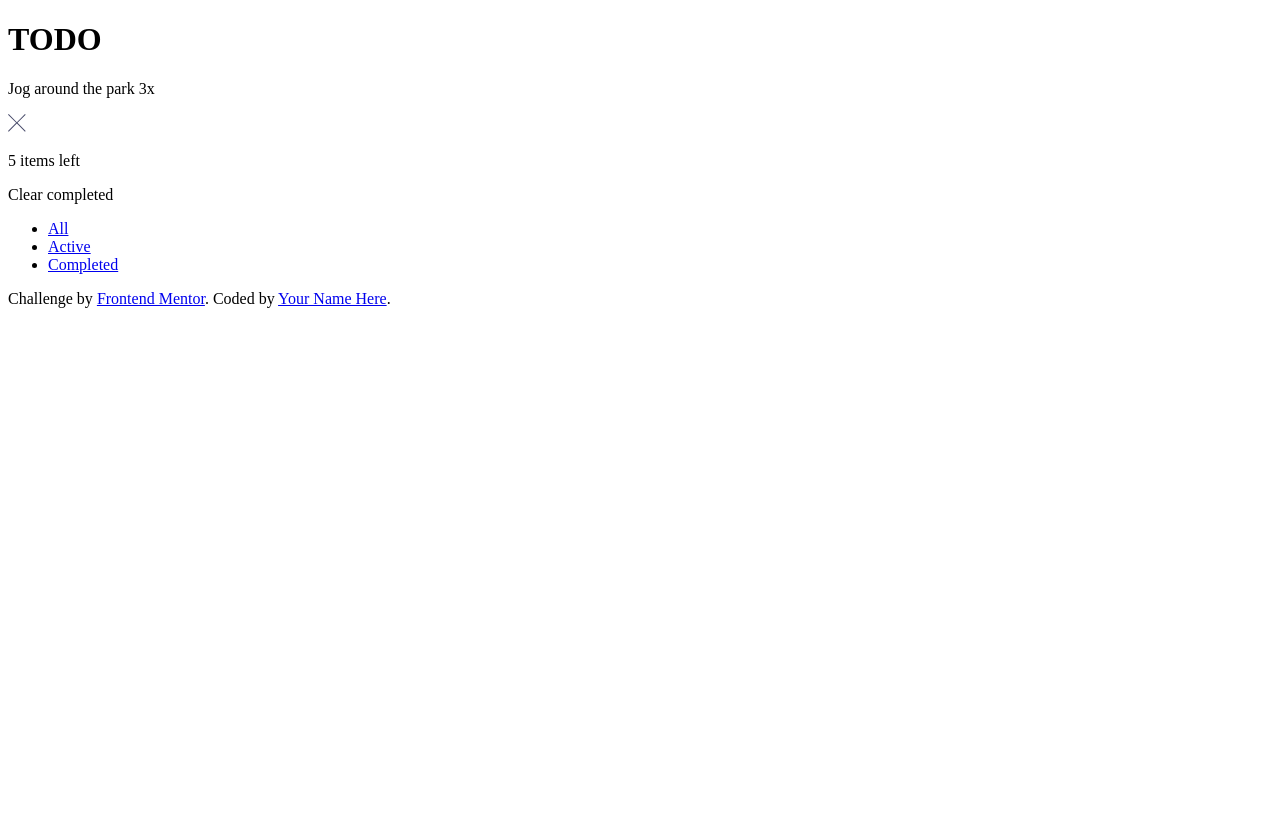
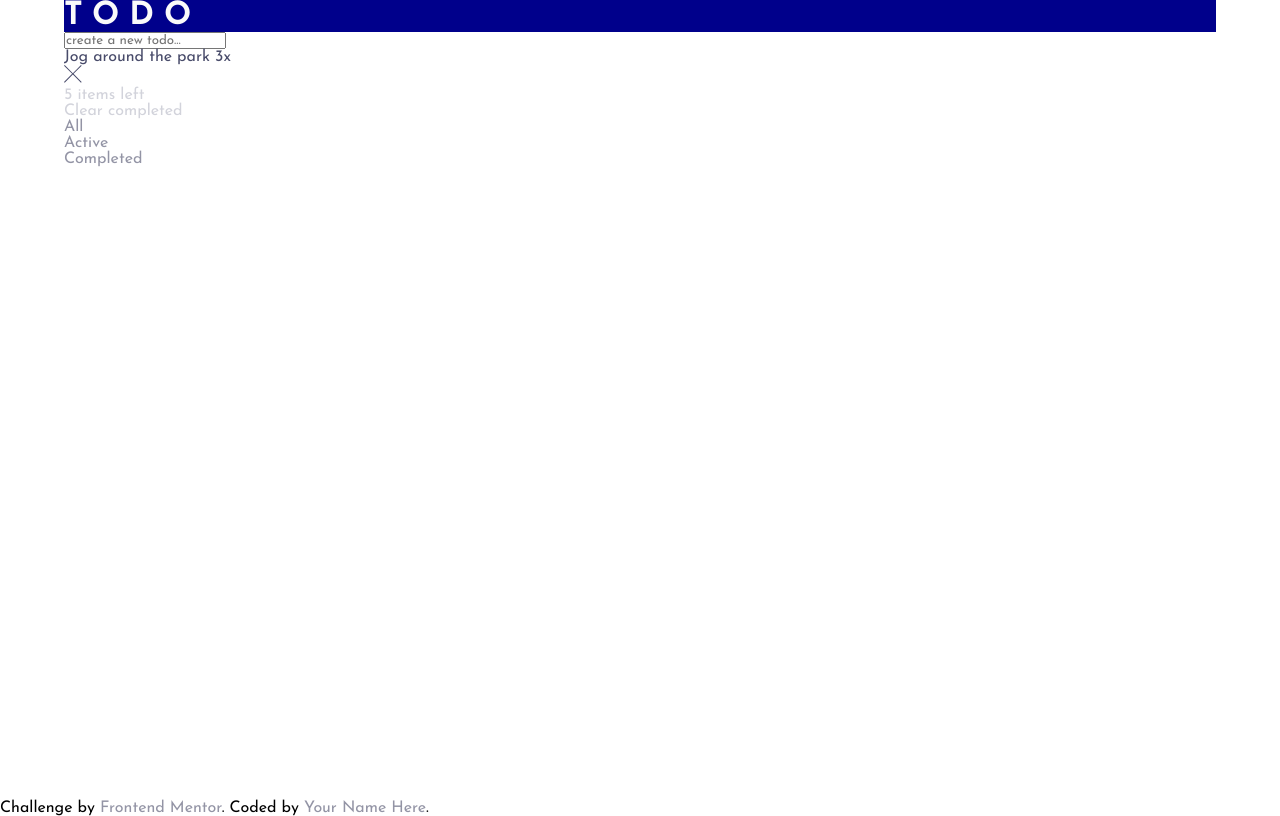
Before and after one commit to dialejo24/Todo-App, a website built with webpack: page dist/index.html in a window 1280 px wide. Built offline with nearby package versions, Linux system fonts and the light colour scheme.

Commit message:
Apply basic css and add input element to index.html

```diff
--- a/src/style.css
+++ b/src/style.css
@@ -0,0 +1,83 @@
+:root {
+    --bright-blue: hsl(220, 98%, 61%);
+    --check-background: linear-gradient hsl(192, 100%, 67%) to hsl(280, 87%, 65%);
+
+    /* light theme */
+    --very-light-gray-l: hsl(0, 0%, 98%);
+    --very-light-grayish-blue-l: hsl(236, 33%, 92%);
+    --light-grayish-blue-l: hsl(233, 11%, 84%);
+    --dark-grayish-blue-l: hsl(236, 9%, 61%);
+    --very-dark-grayish-blue-l:  hsl(235, 19%, 35%);
+
+    /* Dark theme */
+    --very-dark-blue-d:  hsl(235, 21%, 11%);
+    --very-dark-desaturated-blue-d: hsl(235, 24%, 19%);
+    --light-grayish-blue-d:  hsl(234, 39%, 85%);
+    --light-grayish-blue-hover-d: hsl(236, 33%, 92%);
+    --dark-grayish-blue-d:  hsl(234, 11%, 52%);
+    --very-dark-grayish-blue-d: hsl(233, 14%, 35%);
+    --very-dark-grayish-blue-hover-d:  hsl(237, 14%, 26%);
+
+}
+
+@font-face {
+    font-family: 'Josefin Sans';
+    src: url("JosefinSans-VariableFont_wght.ttf");
+    font-style: normal;
+}
+
+*,
+*::after,
+*::before {
+    box-sizing: border-box;
+    margin: 0;
+    padding: 0;
+}
+
+body {
+    font-family: 'Josefin Sans', sans-serif;
+}
+
+ul {
+    list-style-type: none;
+}
+
+a {
+    text-decoration: none;
+    color: var(--dark-grayish-blue-l);
+}
+
+input {
+    font-family: 'Josefin Sans', sans-serif;
+    color: var(--very-dark-grayish-blue-l);
+}
+
+.container {
+    min-height: 100vh;
+}
+
+.to_do {
+    width: 90%;
+    margin-inline: auto;
+}
+
+.todo_description {
+    color: var(--very-dark-grayish-blue-l);
+}
+
+.todo_state {
+    color:var(--light-grayish-blue-l);
+}
+
+.filtered {
+    color: var(--bright-blue);
+}
+
+.header {
+    background-color: darkblue;
+}
+
+.main_title {
+    color: var(--very-light-gray-l);
+    letter-spacing: 10px;
+}
```
Also changed, not shown: dist/index.html, src/JosefinSans-VariableFont_wght.ttf (added).
